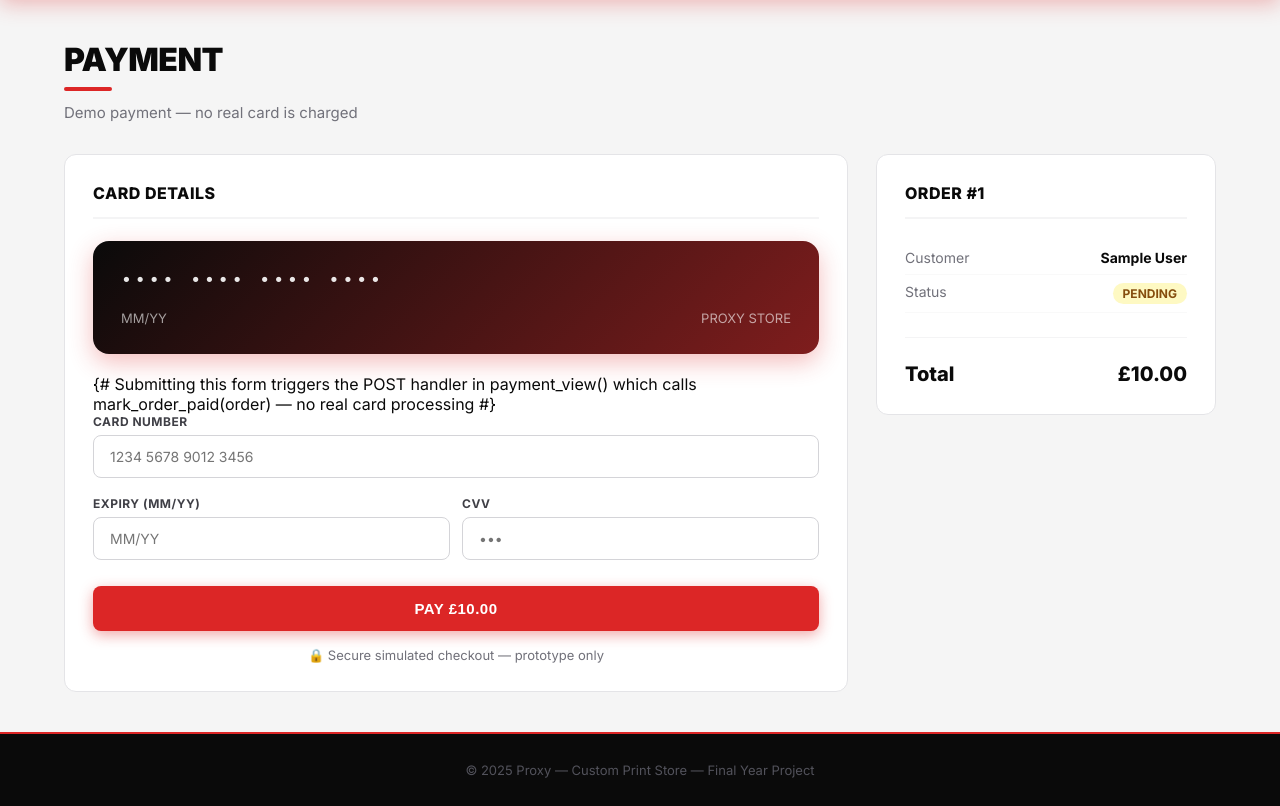
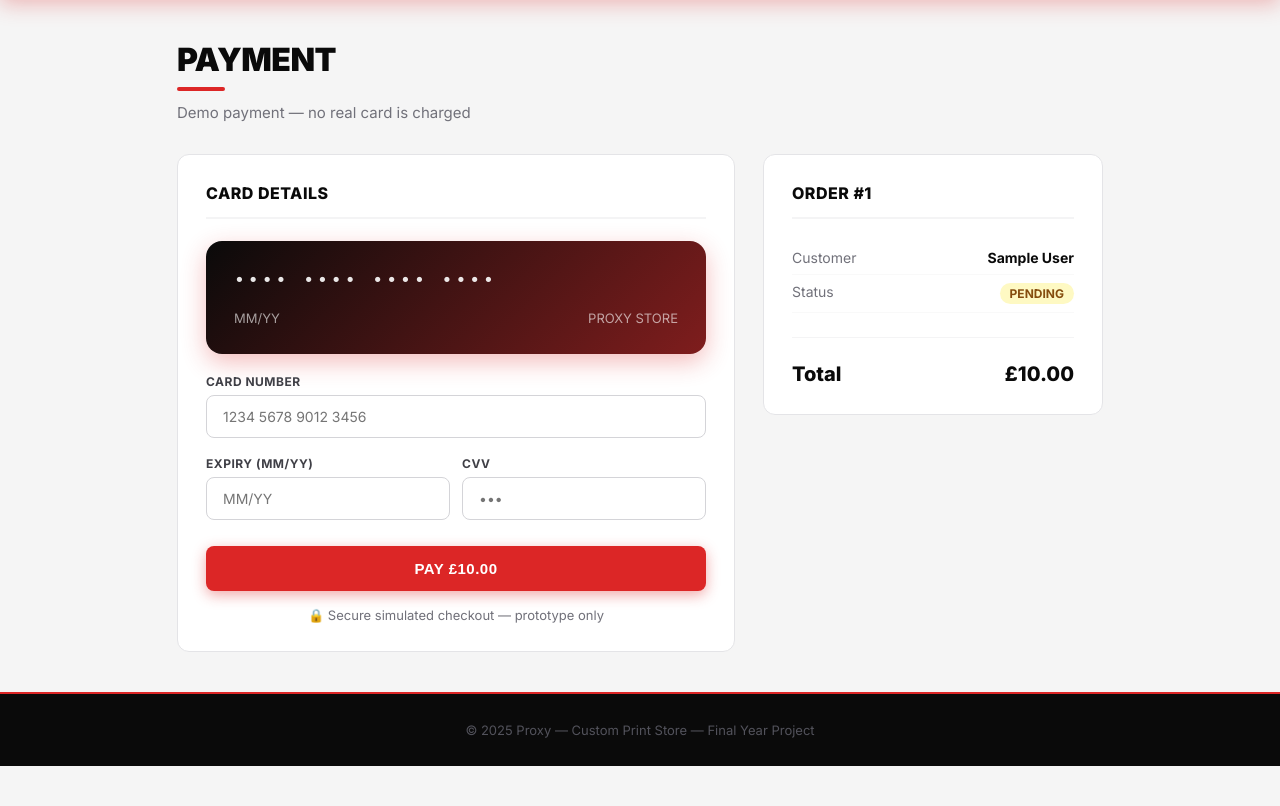
Before and after one commit to SA7866/proxy, a Django app: page /payment/1/ in a window 1280 px wide. Shown: the part 66-872 px from the top of the page. After the commit the page ends 832 px from the top, so only its background shows below. Run offline with Django 5.2, Linux system fonts and the light colour scheme; a user stored in the database is signed in; tables that the repository leaves empty hold one stand-in row (values such as "Sample post").

Commit message:
Fix multiline comment in payment template

```diff
--- a/store/templates/store/payment.html
+++ b/store/templates/store/payment.html
@@ -33,8 +33,6 @@
         </div>
       </div>
 
-      {# Submitting this form triggers the POST handler in payment_view()
-         which calls mark_order_paid(order) — no real card processing #}
       <form method="post">
         {% csrf_token %}
 
```
